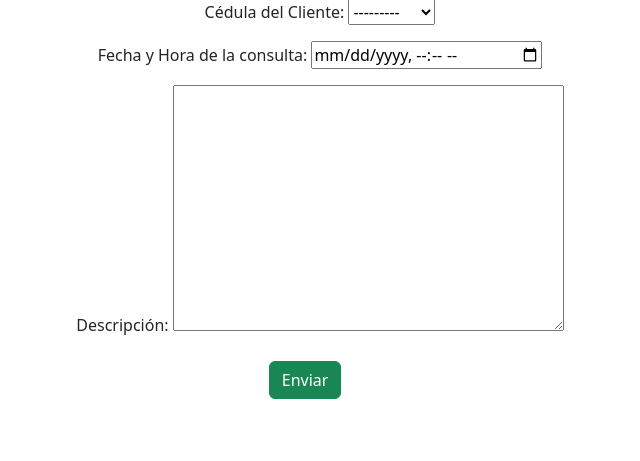
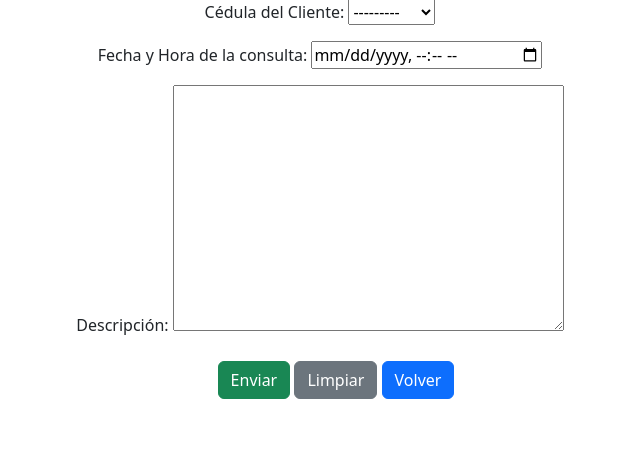
Before and after one commit to arielrejala01/agenda, a Django app: page /basic_app/crear_agenda/ in a window 1280 px wide. Shown: the part 113-574 px from the top of the page, without its empty margins (320-960 px from the left). Run offline with Django 4.2, Linux system fonts and the light colour scheme; data comes from the database, SQL or seed files in the repository; both versions use the stored data as it was after the commit.

Commit message:
Commit final

```diff
--- a/agenda/basic_app/models.py
+++ b/agenda/basic_app/models.py
@@ -7,7 +7,7 @@
     ci = models.PositiveIntegerField(unique=True,verbose_name='Cédula de Identidad')
     nombre = models.CharField(max_length=100,default='',verbose_name='Nombre')
     apellido = models.CharField(max_length=100,default='',verbose_name='Apellido')
-    email = models.EmailField(max_length=100,default='',verbose_name='Email')
+    email = models.EmailField(max_length=100,default='',verbose_name='Email',unique=True)
     tel = models.CharField(max_length=20,default='',verbose_name='Teléfono')
     direccion = models.CharField(max_length=150,default='',verbose_name="Dirección")
 
--- a/agenda/basic_app/templates/basic_app/agenda_form.html
+++ b/agenda/basic_app/templates/basic_app/agenda_form.html
@@ -14,5 +14,11 @@
     {{ form.as_p }}
     </div>
     <input type="submit" value="Enviar" class="btn btn-success" id="crear">
+    <input type="reset" value="Limpiar" class="btn btn-secondary">
+    {% if not form.instance.pk %}
+      <a href="{% url 'basic_app:lista_agenda' %}" class="btn btn-primary">Volver</a>
+    {% else %}
+      <a href="{% url 'basic_app:detalle_agenda' pk=agenda.id %}" class="btn btn-primary">Volver</a>
+    {% endif %}
   </form>
 {% endblock %}
--- a/agenda/basic_app/templates/basic_app/cliente_form.html
+++ b/agenda/basic_app/templates/basic_app/cliente_form.html
@@ -14,5 +14,11 @@
   {{ form.as_p }}
     </div>
   <input type="submit" value="Enviar" class="btn btn-success" id="crear">
+  <input type="reset" value="Limpiar" class="btn btn-secondary">
+  {% if not form.instance.pk %}
+    <a href="{% url 'basic_app:lista_cliente' %}" class="btn btn-primary">Volver</a>
+  {% else %}
+    <a href="{% url 'basic_app:detalle_cliente' pk=cliente.id %}" class="btn btn-primary">Volver</a>
+  {% endif %}
   </form>
 {% endblock %}
--- a/agenda/basic_app/templates/basic_app/lista_agenda.html
+++ b/agenda/basic_app/templates/basic_app/lista_agenda.html
@@ -9,7 +9,7 @@
       <form method="get">
         <div id="custom-search-input">
           <div class="input-group col-md-12">
-            <input type="text" class="form-control" placeholder="Buscar" name="buscar" value='{{ request.GET.buscar }}'>
+            <input type="text" class="form-control" placeholder="Buscar por CI" name="buscar" value='{{ request.GET.buscar }}'>
             <span class="input-group-list">
               <i class="icon icon-search">
                 <button type="submit" class="btn btn-success">Buscar</button>
@@ -41,6 +41,7 @@
     {% endfor %}
   </table>
   <a href="{% url 'basic_app:crear_agenda' %}" class="btn btn-success" id="crear">Crear</a>
+  <a href="{% url 'basic_app:lista_agenda' %}" class="btn btn-primary">Volver</a>
   <nav aria-label="Page navigation example">
       <ul class="pagination">
       {% if page_obj.has_previous %}
--- a/agenda/basic_app/templates/basic_app/lista_cliente.html
+++ b/agenda/basic_app/templates/basic_app/lista_cliente.html
@@ -9,7 +9,7 @@
       <form method="get">
         <div id="custom-search-input">
           <div class="input-group col-md-12">
-            <input type="text" class="form-control" placeholder="Buscar" name="buscar" value='{{ request.GET.buscar }}'>
+            <input type="text" class="form-control" placeholder="Buscar por CI" name="buscar" value='{{ request.GET.buscar }}'>
             <span class="input-group-list">
               <i class="icon icon-search">
                 <button type="submit" class="btn btn-success">Buscar</button>
@@ -45,6 +45,7 @@
     {% endfor %}
   </table>
   <a href="{% url 'basic_app:crear_cliente' %}" class="btn btn-success" id="crear">Crear</a>
+  <a href="{% url 'basic_app:lista_cliente' %}" class="btn btn-primary">Volver</a>
   <nav aria-label="Page navigation example">
       <ul class="pagination">
       {% if page_obj.has_previous %}
--- a/agenda/static/base.css
+++ b/agenda/static/base.css
@@ -15,11 +15,11 @@
 
 .pagination {
     margin-top: 15px;
-    margin-left: 43%;
+    margin-left: 46%;
 }
 
 #crear {
-    margin-left: 46%;
+    margin-left: 42%;
 }
 
 #actualizar {
```
Also changed, not shown: agenda/basic_app/forms.py (line endings or trailing spaces), agenda/basic_app/migrations/0003_alter_agenda_cliente_alter_cliente_email.py (added), agenda/db.sqlite3.
